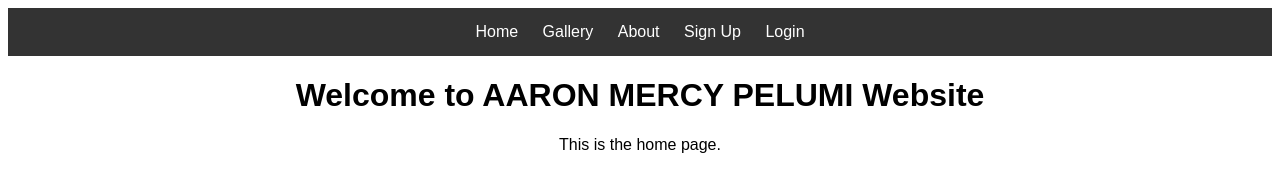
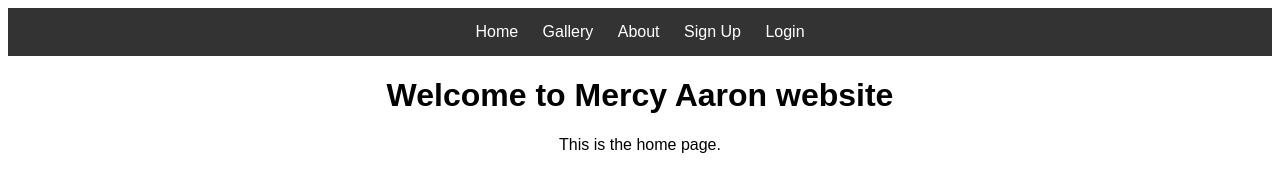
Before and after one commit to Shelliez20/My-website-, a plain HTML site: page index.html in a window 1280 px wide. Drawn offline with Linux system fonts and the light colour scheme.

Commit message:
Update index.html

```diff
--- a/index.html
+++ b/index.html
@@ -14,8 +14,9 @@
     <a href="login.html">Login</a>
 </nav>
 
-<h1>Welcome to AARON MERCY PELUMI Website</h1>
+<h1>Welcome to Mercy Aaron website</h1>
 <p>This is the home page.</p>
+
 
 </body>
 </html>
```
